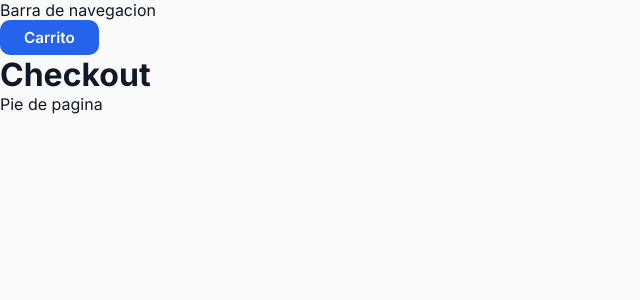
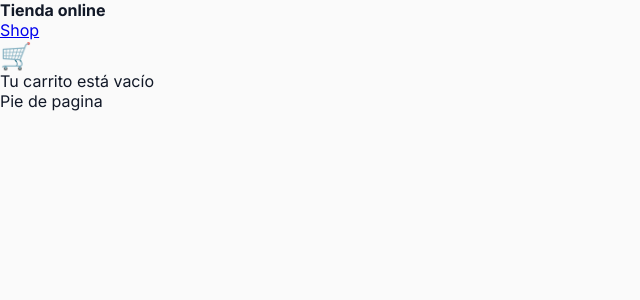
Before and after one commit to Soymigueprogramador/mi-tienda-online, a React (Vite) app: page /checkout in a window 1280 px wide. Shown: the top 300 px of the page, without its empty margins (0-640 px from the left). Built offline with nearby package versions, Linux system fonts and the light colour scheme.

Commit message:
Se termino el desarrollo de la pagina del checkout

```diff
--- /dev/null
+++ b/src/components/CartWidget/CartWidget.jsx
@@ -0,0 +1,16 @@
+import { Link } from "react-router-dom";
+import { useCart } from "../../features/cart/hooks/useCart";
+import style from "./CartWidget.module.scss";
+
+const CartWidget = () => {
+  const { totalItems } = useCart();
+
+  return (
+    <Link to="/checkout" className={style.cart}>
+      <span className={style.icon}>🛒</span>
+      {totalItems > 0 && <span className={style.badge}>{totalItems}</span>}
+    </Link>
+  );
+};
+
+export default CartWidget;
--- /dev/null
+++ b/src/components/CartWidget/CartWidget.module.scss
@@ -0,0 +1,36 @@
+@use '../../styles/variables' as *;
+
+.cart {
+    position: relative;
+    display: inline-block;
+    align-items: center;
+    justify-content: center;
+    text-decoration: none;
+    font-size: 1.4rem;
+    color: inherit;
+}
+
+.icon {
+    font-size: 1.6rem;
+}
+
+.badge {
+    position: absolute;
+  top: -6px;
+  right: -10px;
+
+  min-width: 18px;
+  height: 18px;
+  padding: 0 4px;
+
+  display: flex;
+  align-items: center;
+  justify-content: center;
+
+  background: $color-primary;
+  color: white;
+  font-size: 0.7rem;
+  font-weight: 600;
+
+  border-radius: 999px;
+}
--- a/src/components/NavBar/NavBar.jsx
+++ b/src/components/NavBar/NavBar.jsx
@@ -1,12 +1,23 @@
-import Button from '../../components/Button/Button.jsx';
+import { Link } from "react-router-dom"
+import CartWidget from '../CartWidget/CartWidget.jsx'
+import style from './NavBar.module.scss'
 
-const NavBar = ({ onCartClick }) => {
+const NavBar = () => {
   return (
-    <div>
-      <p> Barra de navegacion </p>
-      <Button onClick={onCartClick}>Carrito</Button>
-    </div>
-  );
-};
+    <header>
+      <Link to='/' className={ style.logo }>
+        Tienda online
+      </Link>
 
-export default NavBar;
+      <nav className={ style.nav }>
+        <Link to='/shop'>
+          Shop
+        </Link>
+      </nav>
+
+      <CartWidget />
+    </header>
+  )
+}
+
+export default NavBar
--- /dev/null
+++ b/src/components/NavBar/NavBar.module.scss
@@ -0,0 +1,22 @@
+@use '../../styles/variables' as *;
+
+.header {
+  display: flex;
+  align-items: center;
+  justify-content: space-between;
+
+  padding: $space-3 $space-4;
+  border-bottom: 1px solid $color-border;
+  background: white;
+}
+
+.nav {
+  display: flex;
+  gap: $space-3;
+}
+
+.logo {
+  font-weight: 700;
+  text-decoration: none;
+  color: $color-text;
+}
--- a/src/features/cart/context/CartContext.jsx
+++ b/src/features/cart/context/CartContext.jsx
@@ -1,52 +1,80 @@
-// Importando hooks
-import { createContext, useState } from "react";
+import { createContext, useMemo, useState } from "react";
 
-// 1. Creamos el Contexto: Es el "almacén" global de datos.
+// 1️⃣ Creamos el Contexto
 export const CartContext = createContext();
 
-// 2. Definimos el Provider: El componente que envolverá a la aplicación
-// para que todos los hijos tengan acceso al estado del carrito.
+// 2️⃣ Provider que envuelve la app
 export const CartProvider = ({ children }) => {
-  // Estado principal: Un array que contendrá los objetos de productos.
   const [items, setItems] = useState([]);
 
-  // Función para agregar productos al carrito
+  // ➕ Agregar producto
   const addToCart = (product) => {
     setItems((prev) => {
-      // Verificamos si el producto ya existe comparando IDs
       const existing = prev.find((item) => item.id === product.id);
 
       if (existing) {
-        // Si ya existe, recorremos el array y solo actualizamos la cantidad
-        // del producto que coincide, manteniendo el resto igual.
         return prev.map((item) =>
           item.id === product.id
             ? { ...item, quantity: item.quantity + 1 }
-            : item,
+            : item
         );
       }
 
-      // Si es un producto nuevo, lo agregamos al array con cantidad inicial de 1.
-      // Usamos el spread operator [...] para mantener la inmutabilidad.
       return [...prev, { ...product, quantity: 1 }];
     });
   };
 
-  // Función para eliminar un producto específico usando su ID
+  // 🔼 Incrementar cantidad desde Checkout
+  const increment = (id) => {
+    setItems((prev) =>
+      prev.map((item) =>
+        item.id === id
+          ? { ...item, quantity: item.quantity + 1 }
+          : item
+      )
+    );
+  };
+
+  // 🔽 Decrementar cantidad
+  const decrement = (id) => {
+    setItems((prev) =>
+      prev
+        .map((item) =>
+          item.id === id
+            ? { ...item, quantity: item.quantity - 1 }
+            : item
+        )
+        .filter((item) => item.quantity > 0) // elimina si llega a 0
+    );
+  };
+
+  // ❌ Eliminar producto directo
   const removeFromCart = (id) => {
-    // Filtramos el array: se quedan todos los que NO coincidan con el ID recibido.
     setItems((prev) => prev.filter((item) => item.id !== id));
   };
 
-  // Función para vaciar el carrito por completo
+  // 🧹 Vaciar carrito
   const clearCart = () => setItems([]);
 
+  // 💰 Total derivado (NO es estado, se calcula)
+  const totalPrice = useMemo(() => {
+    return items.reduce(
+      (acc, item) => acc + item.price * item.quantity,
+      0
+    );
+  }, [items]);
+
   return (
-    /* 3. Proveemos el estado y las funciones a través de 'value'.
-      Cualquier componente hijo de CartProvider podrá extraer estos valores.
-    */
     <CartContext.Provider
-      value={{ items, addToCart, removeFromCart, clearCart }}
+      value={{
+        items,
+        addToCart,
+        increment,
+        decrement,
+        removeFromCart,
+        clearCart,
+        totalPrice,
+      }}
     >
       {children}
     </CartContext.Provider>
--- a/src/pages/Checkout/Checkout.jsx
+++ b/src/pages/Checkout/Checkout.jsx
@@ -1,10 +1,74 @@
-import React from 'react'
+import { useCart } from '../../features/cart/hooks/useCart.js'
+import style from './Checkout.module.scss'
 
 const Checkout = () => {
+  const {
+    items,
+    increment,
+    decrement,
+    removeFromCart,
+    clearCart,
+    totalPrice,
+  } = useCart();
+
+  if( items.length === 0 ) {
+    return <p className={style.empty}>Tu carrito está vacío</p>
+  }
+
   return (
-    <div>
-      <h1> Checkout </h1>
-    </div>
+    <>
+      <section className={ style.container }>
+        <h1> Checkout </h1>
+
+        <div className={ style.list }>
+          {
+            items.map((item) => (
+              <article key={ item.id } className={ style.item }>
+                  <img src={ item.image } alt={ item.title } />
+
+                  <div className={ style.info }>
+                    <h3>
+                      {
+                        item.title
+                      }
+                    </h3>
+
+                    <span>
+                      {
+                        item.price
+                      }
+                    </span>
+                  </div>
+
+                  <div className={ style }>
+                      <button onClick={() => decrement(item.id)}> - </button>
+                      <span> { item.quantity } </span>
+                      <button onClick={() => increment(item.id)}> + </button>
+                  </div>
+
+                  <div onClick={() => removeFromCart(item.id)}>
+                    Eliminar producto
+                  </div>
+              </article>
+            ))
+          }
+        </div>
+
+        <footer className={ style.summary }>
+          <h2>
+            Total: ${ totalPrice }
+          </h2>
+
+          <button onClick={ clearCart }>
+            Vaciar carrito
+          </button>
+
+          <button className={ style.buy }>
+            Finalizar compra
+          </button>
+        </footer>
+      </section>
+    </>
   )
 }
 
--- /dev/null
+++ b/src/pages/Checkout/Checkout.module.scss
@@ -0,0 +1,33 @@
+@use '../../styles/variables' as *;
+
+.container {
+  max-width: 900px;
+  margin: auto;
+  padding: 2rem;
+}
+
+.item {
+  display: grid;
+  grid-template-columns: 80px 1fr auto auto;
+  gap: 1rem;
+  align-items: center;
+  padding: 1rem 0;
+  border-bottom: 1px solid #eee;
+}
+
+.controls button {
+  width: 30px;
+}
+
+.summary {
+  margin-top: 2rem;
+  display: flex;
+  justify-content: space-between;
+  align-items: center;
+}
+
+.buy {
+  background: black;
+  color: white;
+  padding: 0.8rem 1.2rem;
+}
--- a/src/pages/ProductDetail/ProductDetail.jsx
+++ b/src/pages/ProductDetail/ProductDetail.jsx
@@ -8,6 +8,8 @@ const ProductDetail = () => {
   const { id } = useParams();
   const navigate = useNavigate();
   const { addToCart } = useCart();
+
+  console.log(`Se agrego un producto al carrito`)
 
   const [product, setProduct] = useState(null);
   const [loading, setLoading] = useState(true);
```
Also changed, not shown: src/features/cart/hooks/useCart.js (+6 -2 lines).
